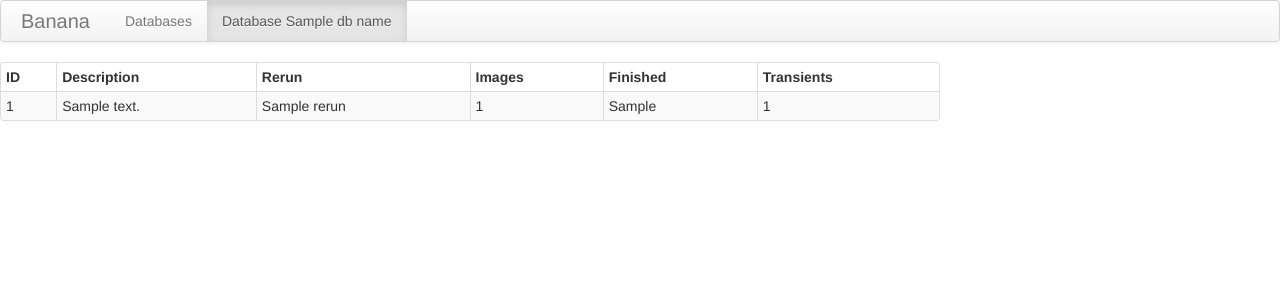
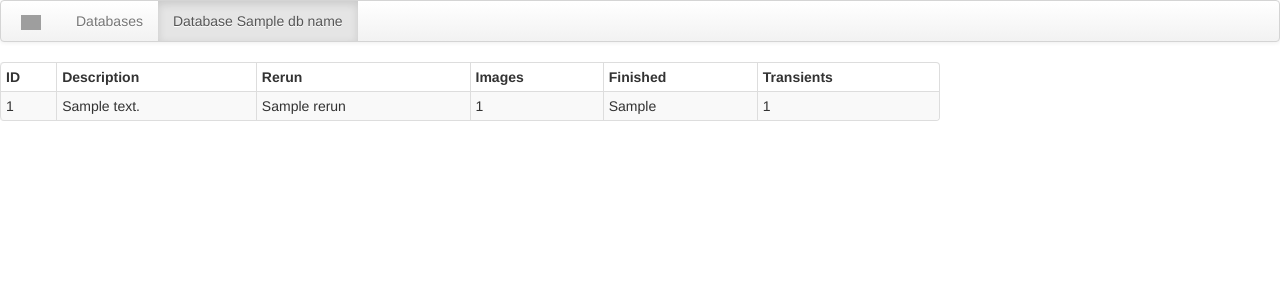
Before and after one commit to transientskp/banana, a Django app: template tkpdb/templates/datasets.html in a window 1280 px wide. Shown: the top 300 px of the page. Run offline with Django 3.2, Linux system fonts and the light colour scheme; the template is opened without the code that fills it: most values are stand-ins (such as "Sample title", 1, 10 or a date in 2020); some libraries are stand-ins or nearby versions; grey boxes are pictures that could not be loaded.

Commit message:
add logo

```diff
--- a/tkpdb/templates/base.html
+++ b/tkpdb/templates/base.html
@@ -16,7 +16,8 @@
 
 <div class="navbar">
     <div class="navbar-inner">
-        <a class="brand">Banana</a>
+
+            <a class="brand"><img src="{{ STATIC_URL }}logo_small.png" width=20 height=20></a>
         <ul class="nav">
             {% block navmain %}<li><a href="{% url 'databases' %}">Databases</a></li>{% endblock navmain %}
             {% block navdatabase %}{% endblock navdatabase %}
```
